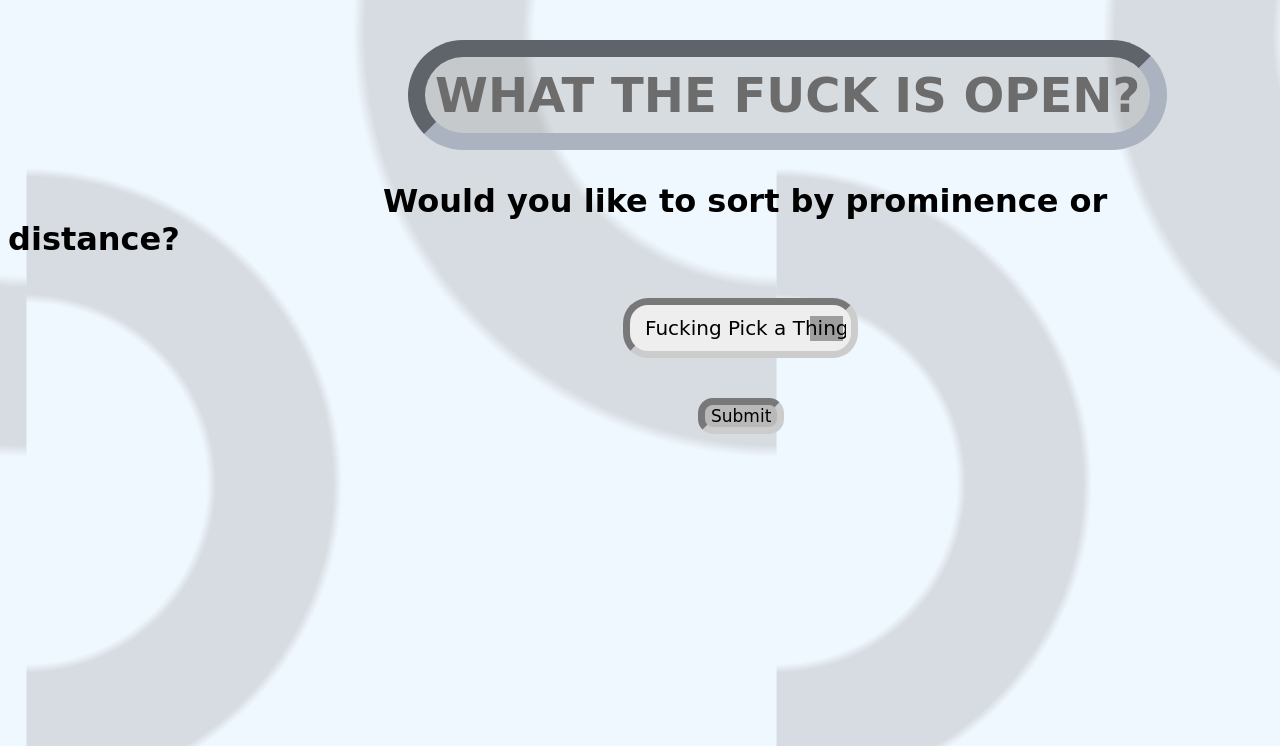
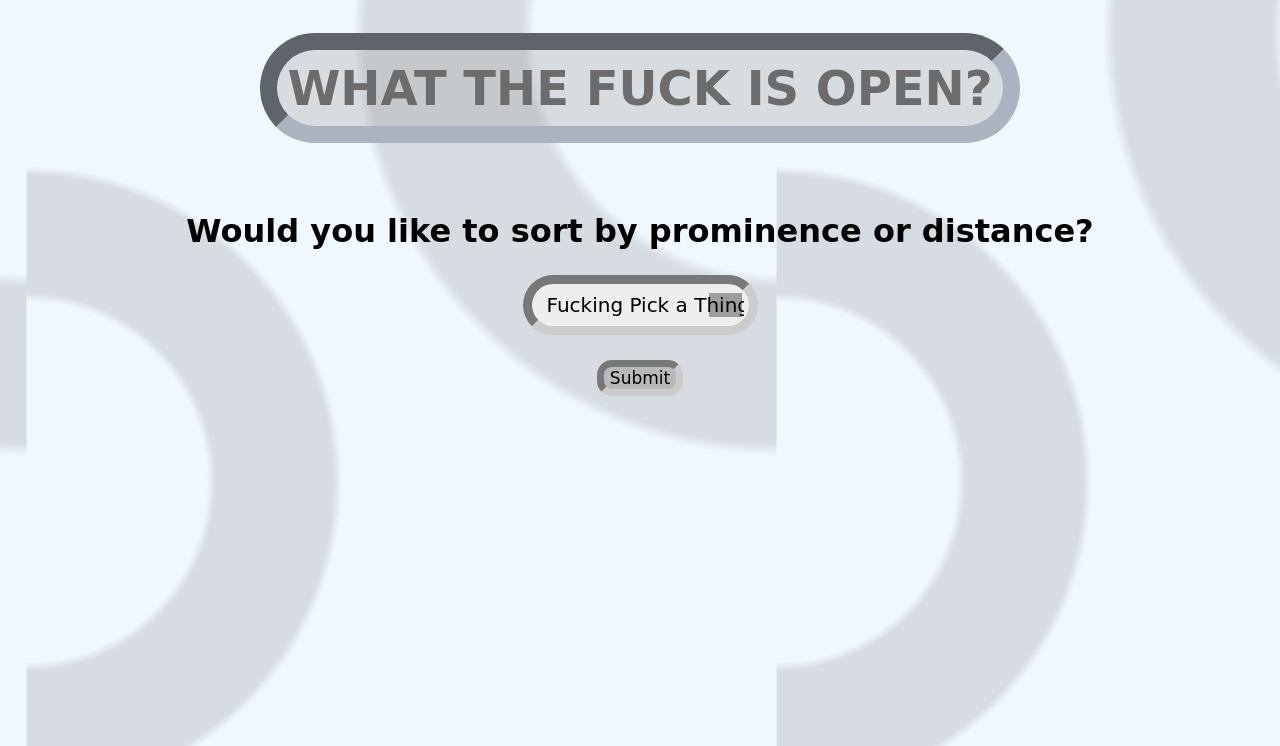
Before and after one commit to MoonWatcher582/WTF_is_Open, a Flask app: page / in a window 1280 px wide. Shown: the top 746 px of the page. Run offline with Flask 2, Linux system fonts and the light colour scheme; grey boxes are pictures that could not be loaded.

Commit message:
index is centered huzzah

```diff
--- a/static/style.css
+++ b/static/style.css
@@ -12,23 +12,41 @@ body {
 	font-family: Futura Condensed Medium, Futura, Comic Sans MS, fantasy;
 }
 
+.flexcontainer {
+	display: flex;
+	flex-direction: column;
+	flex-wrap: nowrap;
+	justify-content: space-around;
+	align-items: center;
+	align-content: center;
+}
+
+.flexchild {
+	text-align: center;
+	margin: 25px 0;
+}
+
 h1{
-	margin-left: 400px;
+	margin: 0 auto;
 	padding: 10px;
-	position: relative;
+	/*position: relative;*/
 	float: center;
 	/*color: white;*/
 	background-color: rgba(155, 155, 155, .3);
 	/* background: -webkit-radial-gradient(skyblue, skyblue 50%, cadetblue); */
-	display: inline-block;
+	/* display: inline-block;*/
 	clear: both;
 	font-size: 48px;
 	border: 17px inset ghostwhite;
 	border-radius: 500px;
 }
 
+#btn {
+	display: block;
+	text-align: center;
+}
+
 #fuck {
--moz-animation: h1-text-color 1s steps(40,end) alternate infinite;
 -webkit-animation: h1-text-color 1s steps(40,end) alternate infinite;
 }
 
@@ -36,21 +54,18 @@ h1{
 	position: relative;
 	font-weight: bold;
 	padding-top: 100px;
-	margin-top:200px;
-	margin-left: 375px;
+	margin: auto;
 	font-size:32px;
 }
 select {
-	margin: 40px;
-	margin-left: 615px;
-	border: 100px solid #111;
-	border-radius: 25px;
+	margin: auto;
+	border-radius: 250px;
 	background: transparent;
 	width: 235px;
 	height: 60px;
 	padding: 5px 5px 5px 15px;
 	font-size: 20px;
-	border: 7px inset #ccc;
+	border: 9px inset #ccc;
 	-webkit-appearance: none;
 	-moz-appearance: none;
 	appearance: none;
@@ -59,12 +74,21 @@ select {
 	background: url(/img/middle_finger.png) 96% / 15% no-repeat #eee;
 }
 select:hover {
-	border: 7px inset #eee;
+	border: 10px inset #eee;
 	color: aliceblue;
 	background: #ccc;
 }
+
+#menu {
+	text-align: center;
+}
+
+#radius {
+	width: 100px;
+}
+
 input {
-	margin-left:690px;
+	margin: auto;
 	border:7px inset #ccc;
 	border-radius:15px;
 	font-size: 17px;
@@ -78,13 +102,13 @@ input:hover {
 	color:aliceblue;
 	background: #ccc;
 }
-input:onclick {
+input:active {
+	border: 70px inset #fff;
+}
 
-}
 #form1{
-	display: block;
-	margin-left: auto;
-	margin-right: auto;
+	display:block;
+	margin: auto;
 }
 
 #lat{
@@ -130,13 +154,3 @@ to {
 	border: 17px inset slategray;
 }
 }
-@-moz-keyframes h1-text-color {
-	from {
-		color:white;
-		border: 17px inset ghostwhite;
-	}
-to {
-	color:black;
-	border: 17px inset slategray;
-	}
-}
--- a/templates/index.html
+++ b/templates/index.html
@@ -1,6 +1,8 @@
 <!DOCTYPE HTML>
-<html>
+<html lang="en">
 <head>
+<meta charset="UTF-8">
+
 <title> What the Fuck is Open? </title>
 
 <script language="javascript">
@@ -61,21 +63,32 @@
 <link rel="stylesheet" href="static/style.css" />
 </head>
 <body>
+<div class="flexcontainer">
+	<div class="flexchild">
 		<h1 id="fuck"> WHAT THE FUCK IS OPEN? </h1>
+	</div>
 	<br />
 	<form id="form1" action="/isOpen">
+		<div class="flexchild">
 			<label id='labelname'> Would you like to sort by prominence or distance? </label><br />
+		</div>
+		<div class="flexchild">
 			<select id-"menu" name="option1" onchange="handler(this)" required>
 				<option value=""> Fucking Pick a Thing </option>
 				<option value="prominence"> Prominence </option>
 				<option value="distance"> Distance </option>
 			</select><br />
-			<div id='dynamicAdding'>
+		</div>
+		<div id='dynamicAdding' class="flexchild">
 			<span id='text'></span>
 		</div>
+		<div class="flexchild">
 			<input type='submit' id='btn' value='Submit'/>
+		</div>
 		<input type='text' id='lat' name='lat'  />
 		<input type='text' id='long' name='long'  />
 	</form>
+</div>
+</div>
 </body>
 </html>
```
Also changed, not shown: templates/isOpen.html (line endings or trailing spaces). Lines whose indentation alone changed are shown as unchanged.
